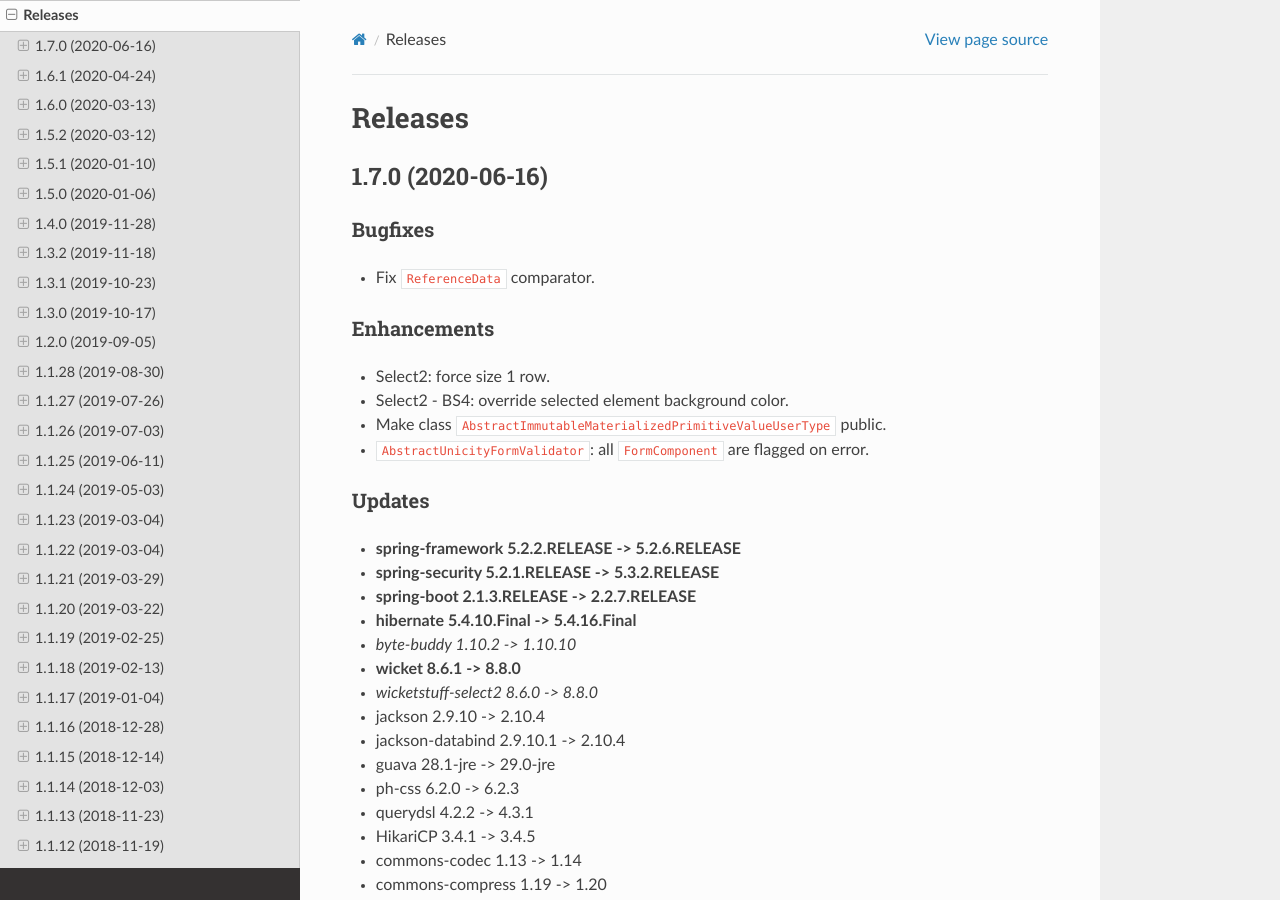
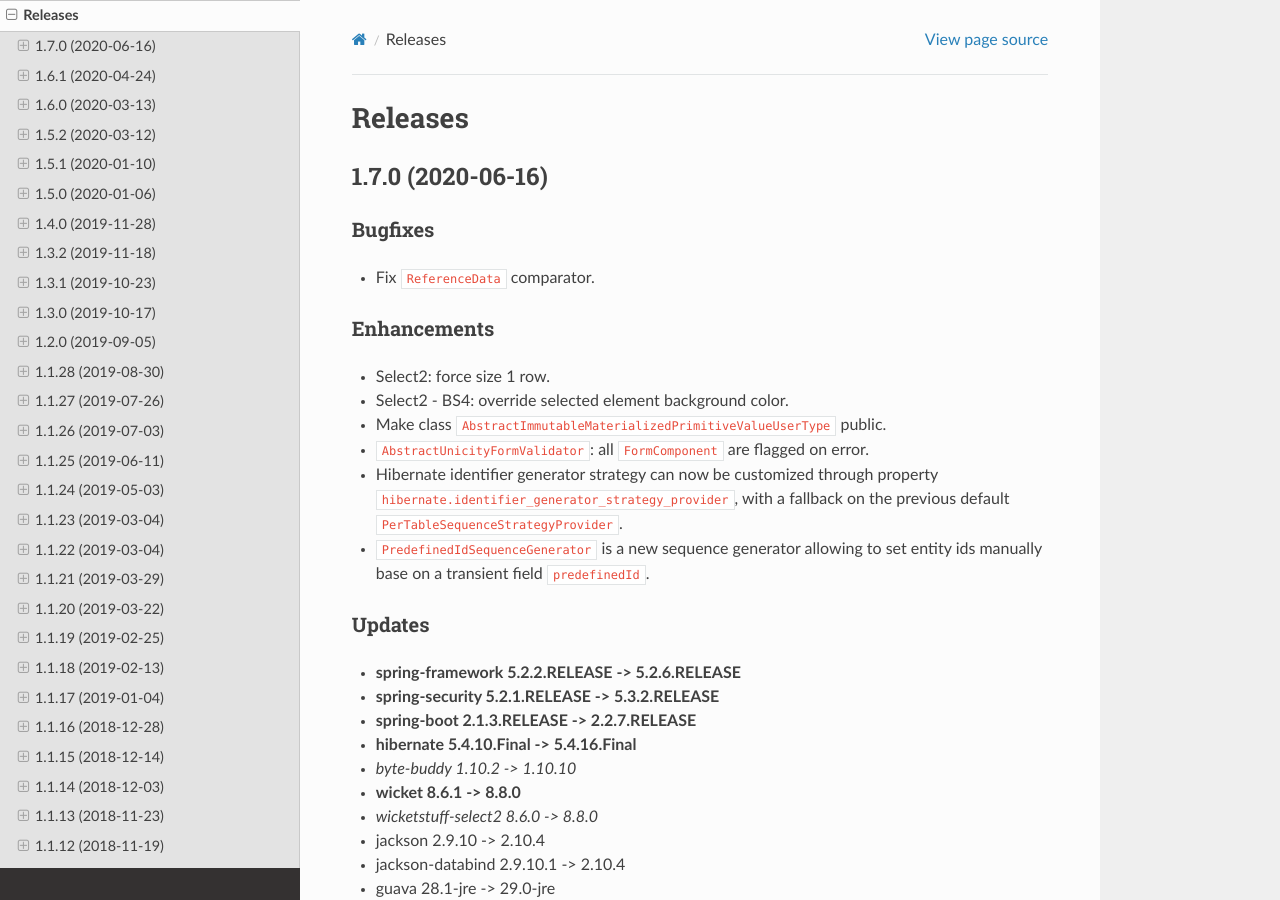
Before and after one commit to igloo-project/igloo-doc, a Sphinx documentation site: the page built from source/release-notes/releases.rst, in a window 1280 px wide and 900 px high. Built offline with Sphinx 7.4.7 and the Read the Docs theme 2.0.0, drawn with Linux system fonts in a browser that asks for light colours.

Commit message:
Changelog : hibernate.identifier_generator_strategy_provider and PredefinedIdSequenceGenerator

```diff
--- a/source/release-notes/releases.rst
+++ b/source/release-notes/releases.rst
@@ -19,6 +19,11 @@ Enhancements
 * Select2 - BS4: override selected element background color.
 * Make class ``AbstractImmutableMaterializedPrimitiveValueUserType`` public.
 * ``AbstractUnicityFormValidator``: all ``FormComponent`` are flagged on error.
+* Hibernate identifier generator strategy can now be customized through
+  property ``hibernate.identifier_generator_strategy_provider``, with
+  a fallback on the previous default ``PerTableSequenceStrategyProvider``.
+* ``PredefinedIdSequenceGenerator`` is a new sequence generator allowing
+  to set entity ids manually base on a transient field ``predefinedId``.
 
 Updates
 *******
```
